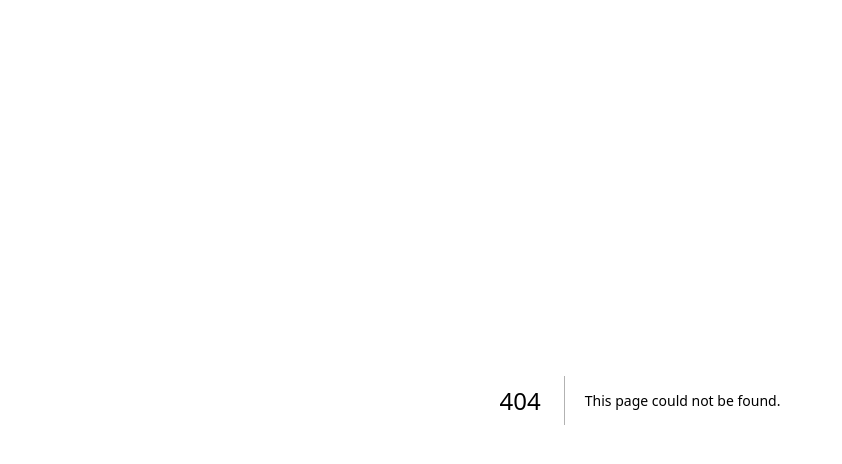
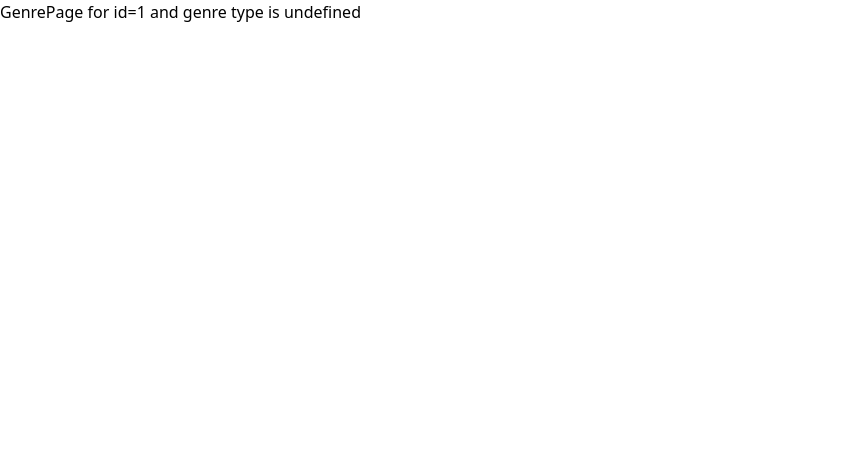
Before and after one commit to mehdisyed3/disney-clone, a Next.js app: page /genre/1 in a window 1280 px wide. Before the commit this address had no page. Shown: the top 464 px of the page, without its empty margins (0-842 px from the left). Built offline with nearby package versions, Linux system fonts and the light colour scheme.

Commit message:
genrepage and search page files created

```diff
--- /dev/null
+++ b/app/genre/[id]/page.tsx
@@ -0,0 +1,21 @@
+import { notFound } from "next/navigation";
+
+type Props = {
+  params : {
+    id : string;
+  },
+  searchParams : {
+    genre : string;
+  }
+}
+
+function GenrePage({params : {id}, searchParams : {genre}} : Props) {
+  if(!id) notFound()
+
+  const decodedSearchParams = decodeURI(genre)
+  return (
+    <div>GenrePage for id={id} and genre type is {decodedSearchParams}</div>
+  )
+}
+
+export default GenrePage
--- /dev/null
+++ b/app/search/[term]/page.tsx
@@ -0,0 +1,19 @@
+import { notFound } from "next/navigation"
+
+type Props ={
+  params : {
+    term : string
+  }
+}
+
+function Search({params : { term }} : Props) {
+
+  if(!term) notFound()
+
+  const termToUse = decodeURI(term)
+  return (
+    <div >the search term is {termToUse}</div>
+  )
+}
+
+export default Search
```
